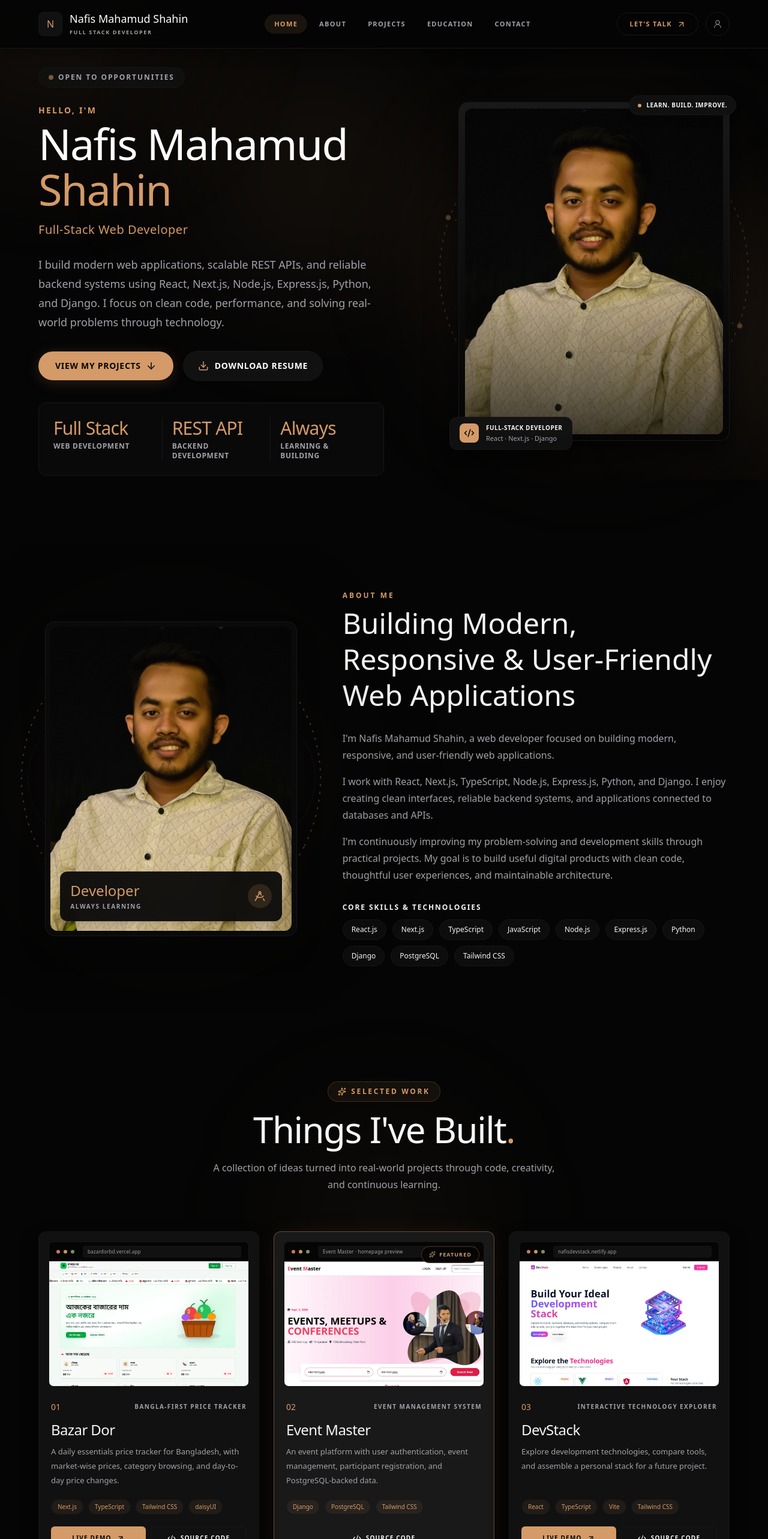
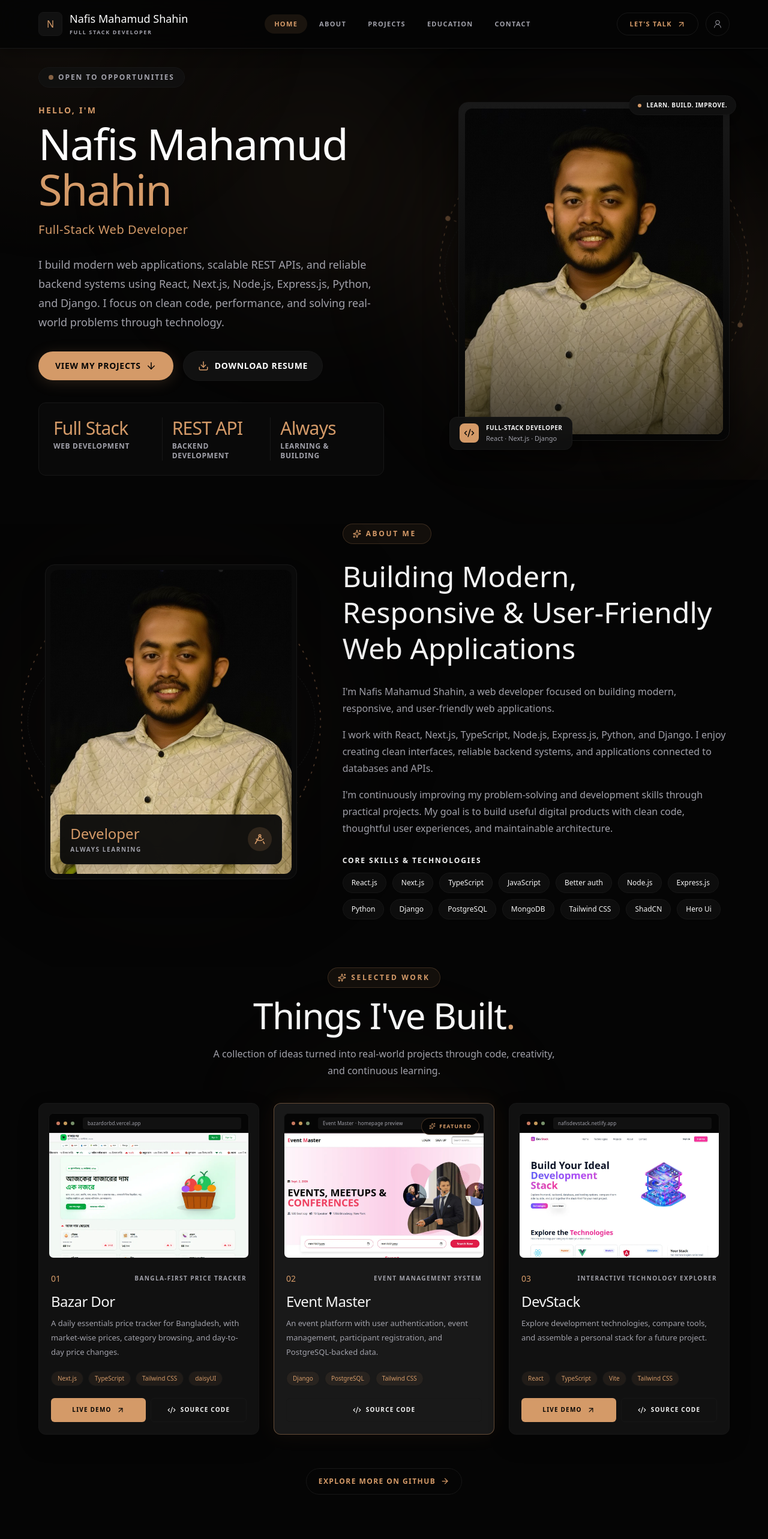
Before and after one commit to nafismahamudshahin/NafisDev, a Next.js app: page / in a window 1280 px wide. Shown: the top 2566 px of the page at 60% size. Built offline with nearby package versions, Linux system fonts and the light colour scheme.

Commit message:
Refine portfolio section styling

```diff
--- a/src/components/About.tsx
+++ b/src/components/About.tsx
@@ -1,5 +1,5 @@
 import Image from "next/image";
-import { DraftingCompass } from "lucide-react";
+import { DraftingCompass, Sparkles } from "lucide-react";
 import MyImage from "@/assets/nafisdev.jpeg";
 
 const skills = [
@@ -7,19 +7,23 @@ const skills = [
     "Next.js",
     "TypeScript",
     "JavaScript",
+    "Better auth",
     "Node.js",
     "Express.js",
     "Python",
     "Django",
     "PostgreSQL",
+    "MongoDB",
     "Tailwind CSS",
+    "ShadCN",
+    "Hero Ui"
 ];
 
 export default function About() {
     return (
         <section
             id="about"
-            className="relative w-full overflow-hidden bg-transparent py-20 text-on-surface sm:py-16 md:py-20"
+            className="relative w-full overflow-hidden bg-transparent pb-5 text-on-surface sm:pb-10 md:pb-20"
         >
             <div className="mx-auto grid w-full max-w-7xl grid-cols-1 items-center gap-14 px-5 sm:px-8 lg:grid-cols-12 lg:gap-16 lg:px-16">
                 {/* Left side */}
@@ -88,9 +92,11 @@ export default function About() {
                 {/* About content */}
                 <div className="flex min-w-0 flex-col gap-7 lg:col-span-7">
                     <div className="flex flex-col gap-2">
-                        <span className="text-xs font-bold uppercase tracking-[0.25em] text-primary">
+                        <span className="mb-4 inline-flex w-37 text-center items-center gap-2 rounded-full border border-primary/20 bg-primary/[0.07] px-4 py-2 text-[10px] font-semibold uppercase tracking-[0.22em] text-primary sm:text-xs">
+                            <Sparkles size={14} aria-hidden="true" />
                             About Me
                         </span>
+
 
                         <h2 className="font-headline-lg text-3xl leading-tight text-on-surface sm:text-5xl">
                             Building Modern, Responsive &amp; User-Friendly Web Applications
--- a/src/components/Contact.tsx
+++ b/src/components/Contact.tsx
@@ -1,4 +1,4 @@
-import { ArrowUpRight, Code2, Mail, UserRound } from "lucide-react";
+import { ArrowUpRight, Code2, Mail, Sparkles, UserRound } from "lucide-react";
 import ContactForm from "@/components/ContactForm";
 
 const contactLinks = [
@@ -30,7 +30,8 @@ export default function Contact() {
             className="scroll-mt-20 bg-transparent py-16 text-on-surface sm:py-20"
         >
             <div className="mx-auto mb-8 w-full max-w-2xl px-4 text-center sm:mb-10">
-                <span className="mb-3 block text-xs font-semibold uppercase tracking-[0.25em] text-primary sm:text-sm">
+                <span className="mb-4 inline-flex items-center gap-2 rounded-full border border-primary/20 bg-primary/[0.07] px-4 py-2 text-[10px] font-semibold uppercase tracking-[0.22em] text-primary sm:text-xs">
+                    <Sparkles size={14} aria-hidden="true" />
                     Get In Touch
                 </span>
 
--- a/src/components/Projects.tsx
+++ b/src/components/Projects.tsx
@@ -13,7 +13,7 @@ export default function Projects() {
         <section
             id="projects"
             aria-labelledby="projects-heading"
-            className="relative scroll-mt-20 overflow-hidden bg-transparent py-20 text-on-surface sm:py-24 lg:py-28"
+            className="relative scroll-mt-20 overflow-hidden bg-transparent pb-5 text-on-surface sm:pb-10 lg:pb-20"
         >
             {/* Background glow */}
             <div
@@ -23,7 +23,7 @@ export default function Projects() {
 
             <div className="relative mx-auto w-full max-w-7xl px-5 sm:px-8 lg:px-16">
                 {/* Section Heading */}
-                <div className="mx-auto mb-12 max-w-3xl text-center sm:mb-16">
+                <div className="mx-auto mb-8 max-w-3xl text-center sm:mb-10">
                     <span className="mb-4 inline-flex items-center gap-2 rounded-full border border-primary/20 bg-primary/[0.07] px-4 py-2 text-[10px] font-semibold uppercase tracking-[0.22em] text-primary sm:text-xs">
                         <Sparkles size={14} aria-hidden="true" />
                         Selected Work
@@ -53,8 +53,8 @@ export default function Projects() {
                             <article
                                 key={project.name}
                                 className={`group relative flex min-w-0 flex-col overflow-hidden rounded-xl border p-3.5 transition-all duration-500 hover:-translate-y-1.5 sm:p-4 motion-reduce:transform-none motion-reduce:transition-none ${isFeatured
-                                        ? "border-primary/40 bg-surface-container-high shadow-[0_0_35px_rgba(217,145,91,0.07)] hover:shadow-[0_12px_45px_rgba(217,145,91,0.13)]"
-                                        : "border-outline-variant bg-surface-container shadow-[0_14px_35px_rgba(0,0,0,0.22)] hover:border-primary/50 hover:bg-surface-container-high hover:shadow-[0_20px_48px_rgba(0,0,0,0.34)]"
+                                    ? "border-primary/40 bg-surface-container-high shadow-[0_0_35px_rgba(217,145,91,0.07)] hover:shadow-[0_12px_45px_rgba(217,145,91,0.13)]"
+                                    : "border-outline-variant bg-surface-container shadow-[0_14px_35px_rgba(0,0,0,0.22)] hover:border-primary/50 hover:bg-surface-container-high hover:shadow-[0_20px_48px_rgba(0,0,0,0.34)]"
                                     }`}
                             >
                                 {/* Featured Badge */}
--- a/src/components/heroSectoin/HeroBanner.tsx
+++ b/src/components/heroSectoin/HeroBanner.tsx
@@ -13,7 +13,7 @@ export default function HeroBanner() {
     return (
         <section
             id="home"
-            className="relative mx-auto grid w-full max-w-7xl grid-cols-1 items-center gap-14 overflow-hidden px-5 pb-20 pt-24 text-white sm:px-8 md:gap-16 md:pb-28 md:pt-28 lg:grid-cols-12 lg:gap-12 lg:px-16"
+            className="relative mx-auto grid w-full max-w-7xl grid-cols-1 items-center gap-14 overflow-hidden px-5 pt-24 text-white sm:px-8 md:gap-16 pb-5 sm:pb-10 md:pb-20 md:pt-28 lg:grid-cols-12 lg:gap-12 lg:px-16"
         >
             {/* Subtle dark-theme glow */}
             <div
@@ -116,12 +116,7 @@ export default function HeroBanner() {
                 >
                     <div className="absolute inset-0 rounded-full bg-[#d49a68]/[0.08] blur-[100px]" />
 
-                    <svg
-                        viewBox="0 0 500 500"
-                        fill="none"
-                        aria-hidden="true"
-                        className="absolute inset-0 h-full w-full animate-[spin_120s_linear_infinite] opacity-40 motion-reduce:animate-none"
-                    >
+                    <svg viewBox="0 0 500 500" fill="none" aria-hidden="true" className="absolute inset-0 h-full w-full animate-[spin_120s_linear_infinite] opacity-40 motion-reduce:animate-none">
                         <circle cx="250" cy="250" r="238" stroke="#d49a68" strokeDasharray="4 8" />
                         <circle cx="250" cy="250" r="205" stroke="#d49a68" strokeDasharray="2 14" />
                         <circle cx="250" cy="250" r="165" stroke="#d49a68" strokeDasharray="12 12" />
```
